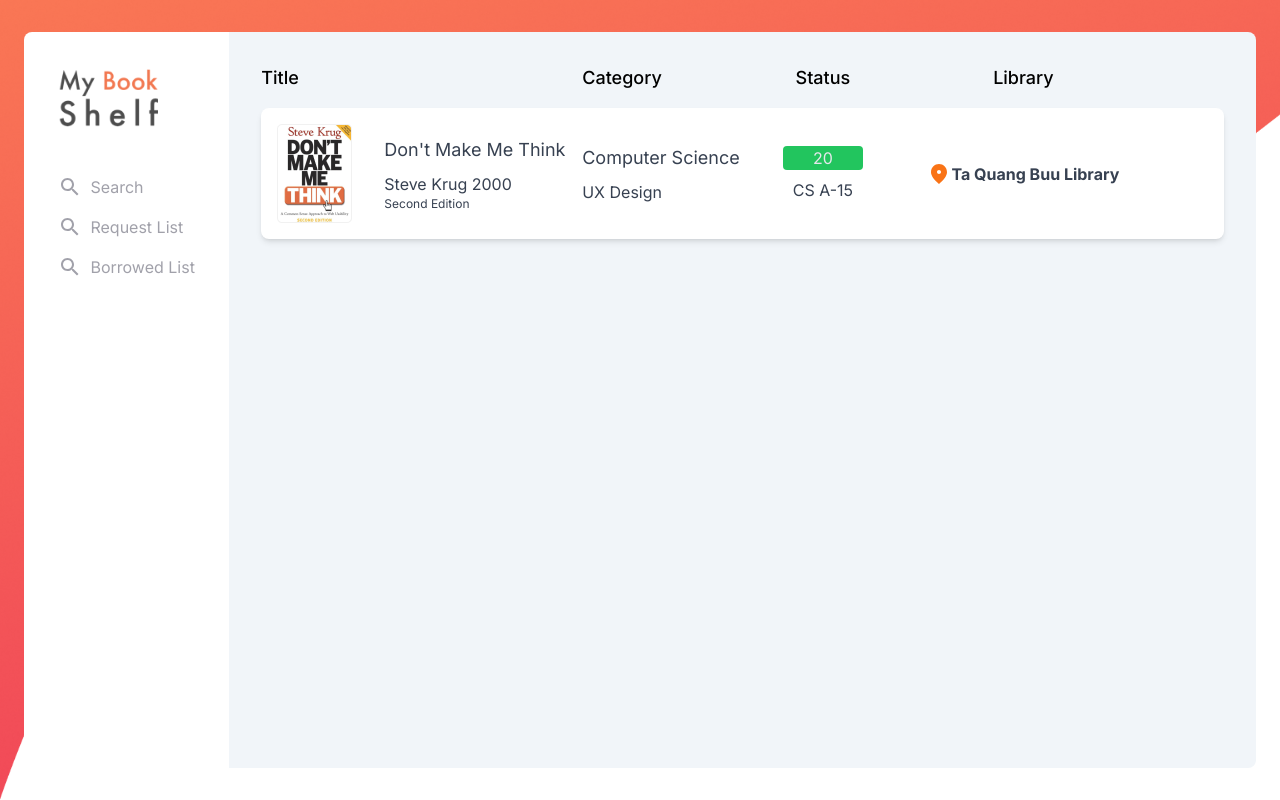
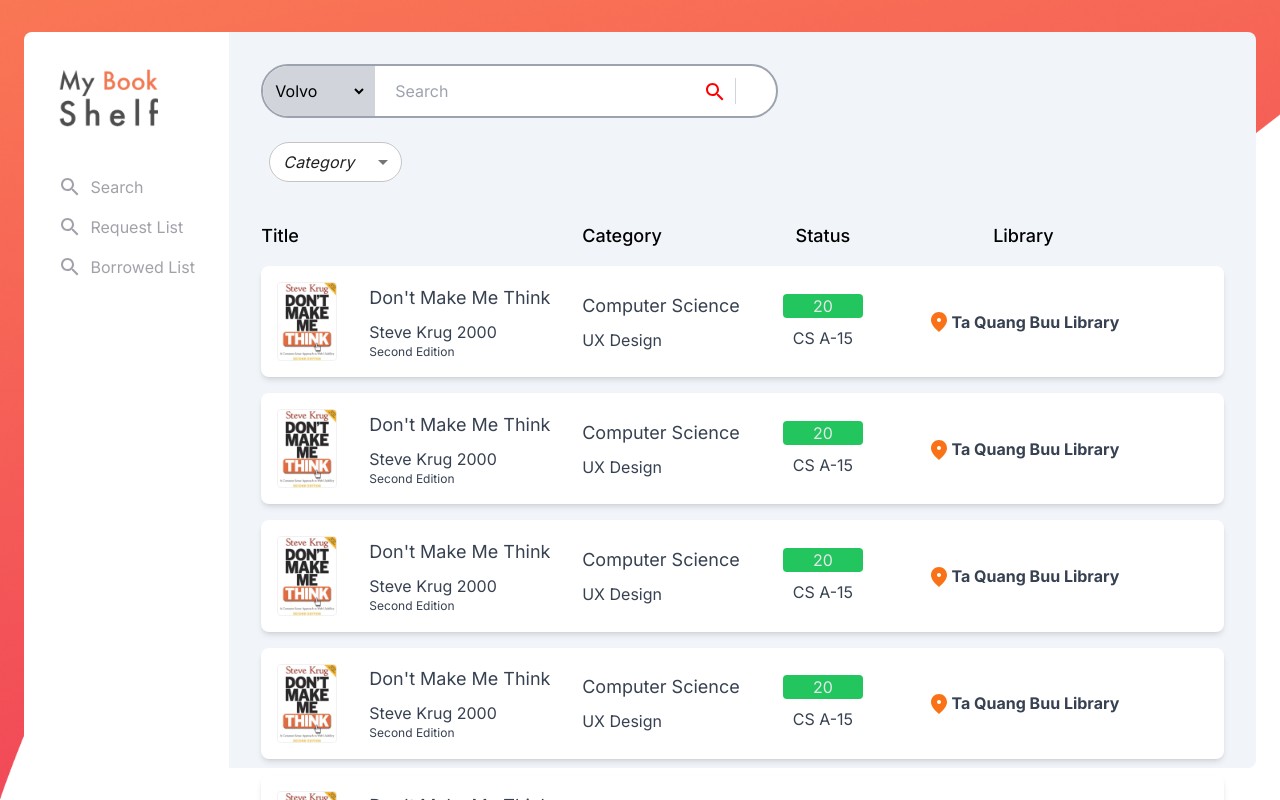
Before and after one commit to Arima057nn/ITSS2-BookShelf, a Next.js app: page / in a window 1280 px wide. Shown: the top 800 px of the page. Built offline with nearby package versions, Linux system fonts and the light colour scheme.

Commit message:
add component search + category

```diff
--- a/src/app/(user)/layout.tsx
+++ b/src/app/(user)/layout.tsx
@@ -19,7 +19,7 @@ export default function RootLayout({
     <html lang="en">
       <body className={inter.className}>
         <div className="bg-[url('/assets/images/bg.png')] bg-cover">
-          <div className="flex w-full min-h-screen py-8 px-6">
+          <div className="flex w-full max-h-screen py-8 px-6">
             <div className="w-1/6 bg-white flex justify-center rounded-s-lg">
               <Sidebar />
             </div>
--- a/src/app/(user)/page.tsx
+++ b/src/app/(user)/page.tsx
@@ -1,8 +1,13 @@
 import Bookitem from "../components/bookitem";
+import Category from "../components/category";
+import Search from "../components/search";
 
 export default function Home() {
   return (
     <div>
+      <Search />
+      <Category />
+
       <div className="flex w-full px-8 pt-8 pb-4 font-medium text-lg">
         <div className="w-4/12">Title</div>
         <div className="w-2/12">Category</div>
@@ -10,6 +15,12 @@ export default function Home() {
         <div className="w-3/12 text-center">Library</div>
       </div>
       <Bookitem />
+      <Bookitem />
+      <Bookitem />
+      <Bookitem />
+      <Bookitem />
+      <Bookitem />
+      <Bookitem />
     </div>
   );
 }
--- a/src/app/components/bookitem/index.tsx
+++ b/src/app/components/bookitem/index.tsx
@@ -6,13 +6,13 @@ const quantity = 2;
 
 const Bookitem = () => {
   return (
-    <div className="px-8 text-gray-700">
+    <div className="px-8 mb-4 text-gray-700">
       <div className="flex w-full bg-white rounded-lg shadow-md">
         <div className="w-4/12 flex p-4">
           <Image
             src="/assets/images/book.png"
-            width={75}
-            height={75}
+            width={60}
+            height={60}
             alt="Picture of the author"
           />
           <div className="ml-8 flex flex-col justify-center">
--- /dev/null
+++ b/src/app/components/category/index.tsx
@@ -0,0 +1,42 @@
+"use client";
+import * as React from "react";
+import MenuItem from "@mui/material/MenuItem";
+import FormControl from "@mui/material/FormControl";
+import Select, { SelectChangeEvent } from "@mui/material/Select";
+
+const Category = () => {
+  const [age, setAge] = React.useState("");
+
+  const handleChange = (event: SelectChangeEvent) => {
+    setAge(event.target.value);
+  };
+  return (
+    <div className="mx-8 w-fit">
+      <FormControl
+        sx={{
+          m: 1,
+          width: "100%",
+          borderRadius: 4,
+        }}
+        size="small"
+      >
+        <Select
+          sx={{ borderRadius: 8, backgroundColor: "#fff" }}
+          value={age}
+          displayEmpty
+          onChange={handleChange}
+          inputProps={{ "aria-label": "Without label" }}
+        >
+          <MenuItem value="">
+            <em>Category</em>
+          </MenuItem>
+          <MenuItem value={10}>Ten</MenuItem>
+          <MenuItem value={20}>Twenty</MenuItem>
+          <MenuItem value={30}>Thirty</MenuItem>
+        </Select>
+      </FormControl>
+    </div>
+  );
+};
+
+export default Category;
--- /dev/null
+++ b/src/app/components/search/index.tsx
@@ -0,0 +1,35 @@
+"use client";
+
+import SearchIcon from "@mui/icons-material/Search";
+const Search = () => {
+  return (
+    <div className="mx-8 mt-8 mb-4 bg-white max-w-fit rounded-full flex items-center border-2 border-gray-400">
+      <div className="w-28 flex p-3 justify-center bg-gray-300 rounded-s-full">
+        <select
+          name="cars"
+          id="cars"
+          className="bg-gray-300 h-full border-gray-300 border-2 outline-none"
+        >
+          <option value="volvo">Volvo</option>
+          <option value="saab">Saab</option>
+          <option value="mercedes">Mercedes</option>
+          <option value="audi">Audi</option>
+        </select>
+      </div>
+      <input
+        className="p-3 ml-2 w-80 outline-none text-gray-700"
+        placeholder={"Search"}
+      />
+      <div className="pr-2 border-r border-gray-300">
+        <SearchIcon
+          style={{
+            color: "red",
+          }}
+        />
+      </div>
+      <div className="w-10"></div>
+    </div>
+  );
+};
+
+export default Search;
```
